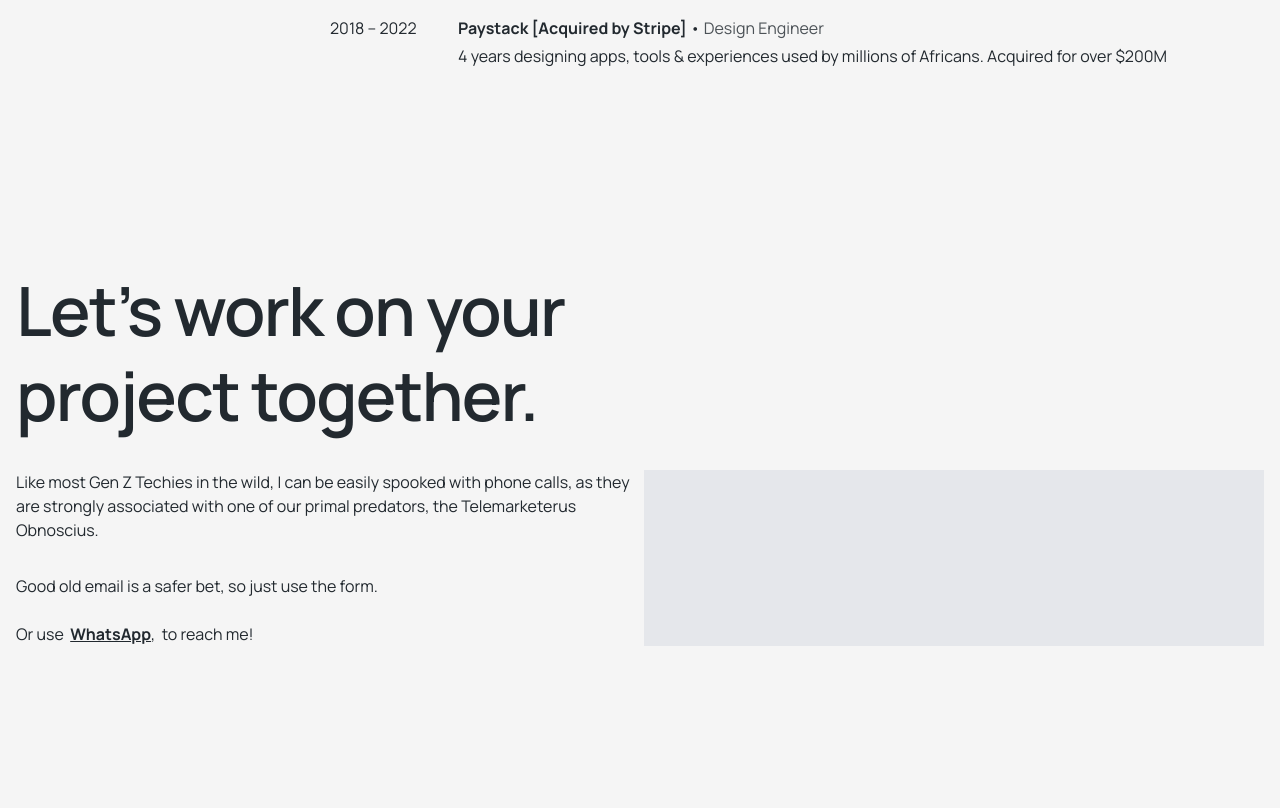
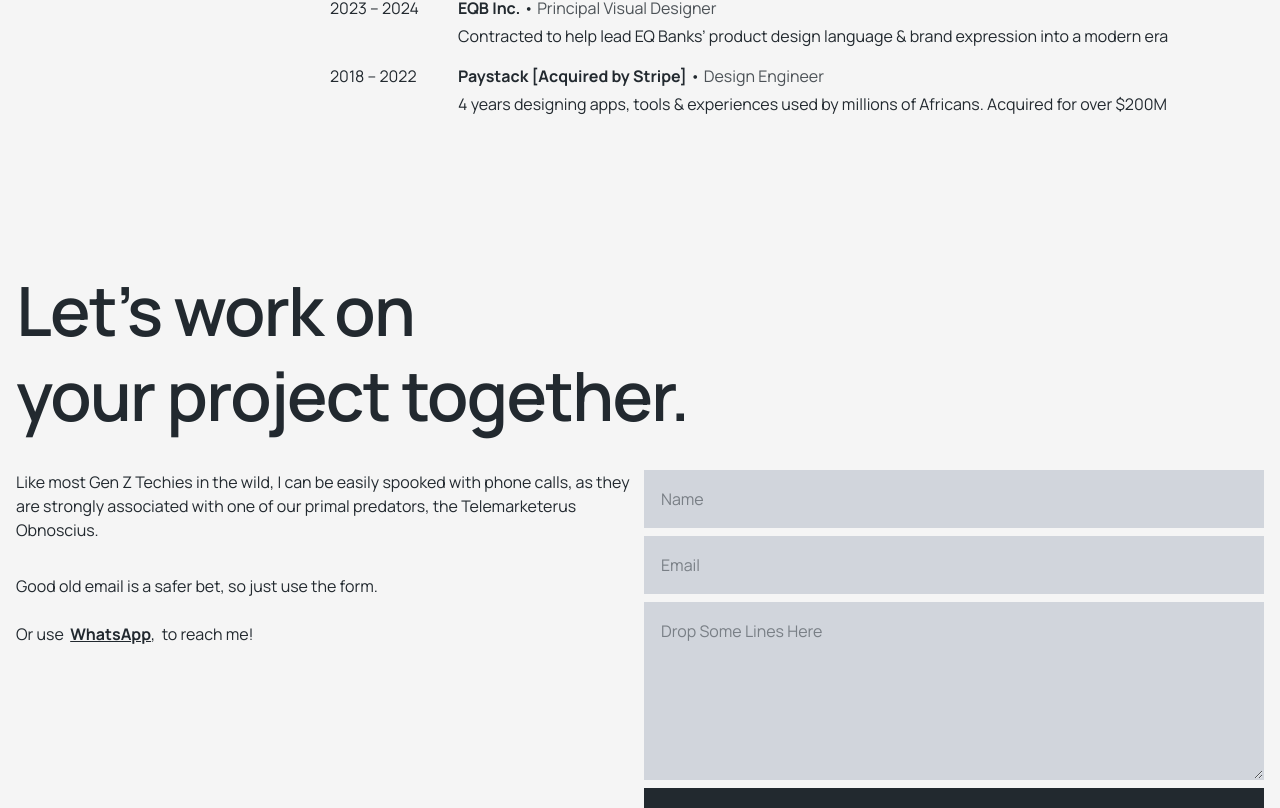
Before and after one commit to deraolisah/deraolisah, a React (Vite) app: page / in a window 1280 px wide. Shown: the part 1965-2773 px from the top of the page. Built offline with nearby package versions, Linux system fonts and the light colour scheme.

Commit message:
Updates: Contact Form

```diff
--- a/src/assets/data.js
+++ b/src/assets/data.js
@@ -32,7 +32,7 @@ export const projects = [
       { type: "", url: "" },
       { type: "", url: "" },
     ],
-    description: "A modern, responsive website for Meco Club, a UK-based Record Label managing mutiple Artists. \n\nThe site features an event calendar, menu showcase, and reservation system to enhance user engagement and streamline bookings. \n\nA sleek, user-friendly experience.",
+    description: "Website for Meco Club, a UK-based Record Label managing mutiple Artists. \n\nThe site features artist showcase, music release, event calendar, and reservation system to enhance user engagement and streamline bookings. \n\nA sleek, user-friendly experience.",
     stack: [ "React.js", "TailwindCSS", "GSAP" ],
   },
   {
--- a/src/components/About.jsx
+++ b/src/components/About.jsx
@@ -7,7 +7,7 @@ const About = () => {
       <div className="grid grid-cols-3 md:grid-cols-4 gap-4 md:gap-2">
 
         <div className="col-span-1 relative">
-          <img src={profile} className="object-cover w-full bg-gray-200 md:border-2 border-white sticky top-4 saturate-0 hover:saturate-100" style={{
+          <img src={profile} className="hidden md:block object-cover w-full bg-gray-200 md:border-2 border-white sticky top-4 saturate-0 hover:saturate-100" style={{
             // border: "0.5px solid rgba(255,255,255,0.8)",
             boxShadow: "rgba(50, 50, 93, 0.25) 0px 50px 100px -20px, rgba(0, 0, 0, 0.3) 0px 30px 60px -30px, rgba(10, 37, 64, 0.35) 0px -2px 6px 0px inset",
           }} />
@@ -141,9 +141,6 @@ BSc, Computer Science
 
 Member of the Babcock University Computer Club & team that won the 2016 exhibition */}
 
-<br/>
-<br/>
-
           </div>
         </div>
       </div>
--- a/src/components/Contact.jsx
+++ b/src/components/Contact.jsx
@@ -4,9 +4,9 @@ const Contact = () => {
   return (
     <section className='container py-10 md:py-18 flex flex-col' id="contact">
       <h1 className="font-semibold text-3xl md:text-[68px] leading-tight tracking-tight">
-        Let’s work on your
+        Let’s work on
         <br/>
-        project together.
+        your project together.
       </h1>
 
 
@@ -26,10 +26,30 @@ const Contact = () => {
           </div>
         </div>
 
-        <form className=' bg-gray-200 w-full h-full'>
-          <div className=''>
-            <input type='text'  />
+        <form className='w-full h-full' action="">
+          <div className='flex flex-col gap-2'>
+            <input
+              type='text'
+              placeholder='Name'
+              className='bg-gray-300 p-4 border border-gray-300 hover:border-gray-800 focus:outline-none'
+            />
+            <input
+              type='email'
+              placeholder='Email'
+              className='bg-gray-300 p-4 border border-gray-300 hover:border-gray-800 focus:outline-none'
+            />
+            <textarea
+              placeholder='Drop Some Lines Here'
+              rows={6}
+              className='bg-gray-300 p-4 border border-gray-300 hover:border-gray-800 focus:outline-none'>
 
+            </textarea>
+            <button
+              type='submit'
+              className='bg-dark text-light p-4 text-center cursor-pointer'
+            >
+              Send Message
+              </button>
           </div>
 
         </form>
--- a/src/components/Hero.jsx
+++ b/src/components/Hero.jsx
@@ -31,7 +31,7 @@ const Hero = () => {
 
 
   return (
-    <section className='container pt-18 pb-8 md:py-8 flex flex-col' id='home'>
+    <section className='container pt-18 pb-10 flex flex-col' id='home'>
       <h1 className="font-medium text-xl md:text-[34px] leading-tight tracking-tight">
         Hello! I'm Nathan.
         <br/>
--- a/src/components/ProjectModal.jsx
+++ b/src/components/ProjectModal.jsx
@@ -6,7 +6,7 @@ const ProjectModal = ({ modalOpened, project, setModalOpened }) => {
     <div className={`fixed inset-0 z-100 bg-light p-4 w-full h-full transition-all duration-700 ${modalOpened ? "opacity-100 pointer-events-auto translate-y-0" : "opacity-0 pointer-events-none translate-y-8"}`}>
       <div className='flex flex-col gap-4 relative h-full overflow-y-auto scrollbar-hidden'>
         <div className='grid grid-cols-2 md:grid-cols-4 items-start gap-4 md:gap-2'>
-          <div className='w-full'>
+          <div className='w-full col-span-2 md:col-span-1'>
             <h2 className='text-2xl md:text-4xl font-black leading-tight tracking-tighter line-clamp-2 uppercase'>
               {project.name}
             </h2>
@@ -21,14 +21,14 @@ const ProjectModal = ({ modalOpened, project, setModalOpened }) => {
             <p className='whitespace-pre-line text-base font-medium'>{project.description}</p>
           </div>
 
-          <div className='text-dark/80 space-y-2 text-sm'>
+          <div className='w-full col-span-2 md:col-span-1 text-dark/80 space-y-2 text-sm'>
             {project?.role && (
               <p className='flex items-center gap-1'>
                 <b> ROLE: </b>
                 <span> {project.role} </span>
               </p>
             )}
-            <p className='flex items-center gap-1'>
+            <p className='w-full flex items-center gap-1'>
               <b> TYPE: </b>
               <span> {project.category} Project </span>
             </p>
```
